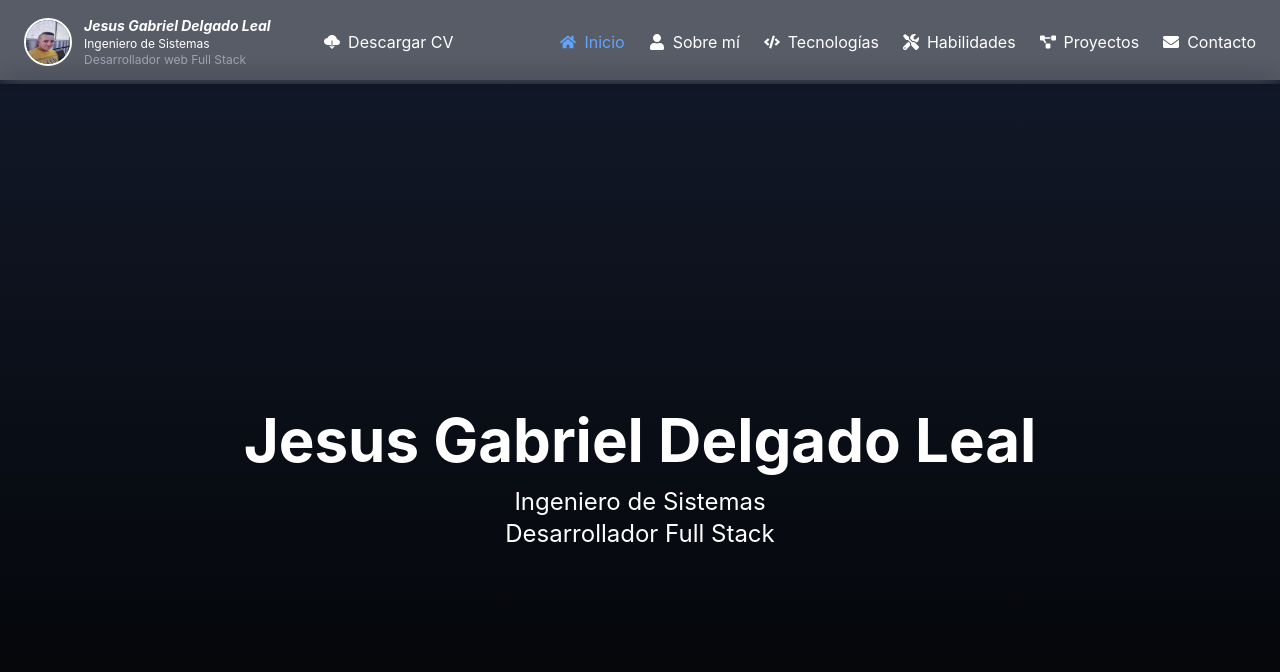
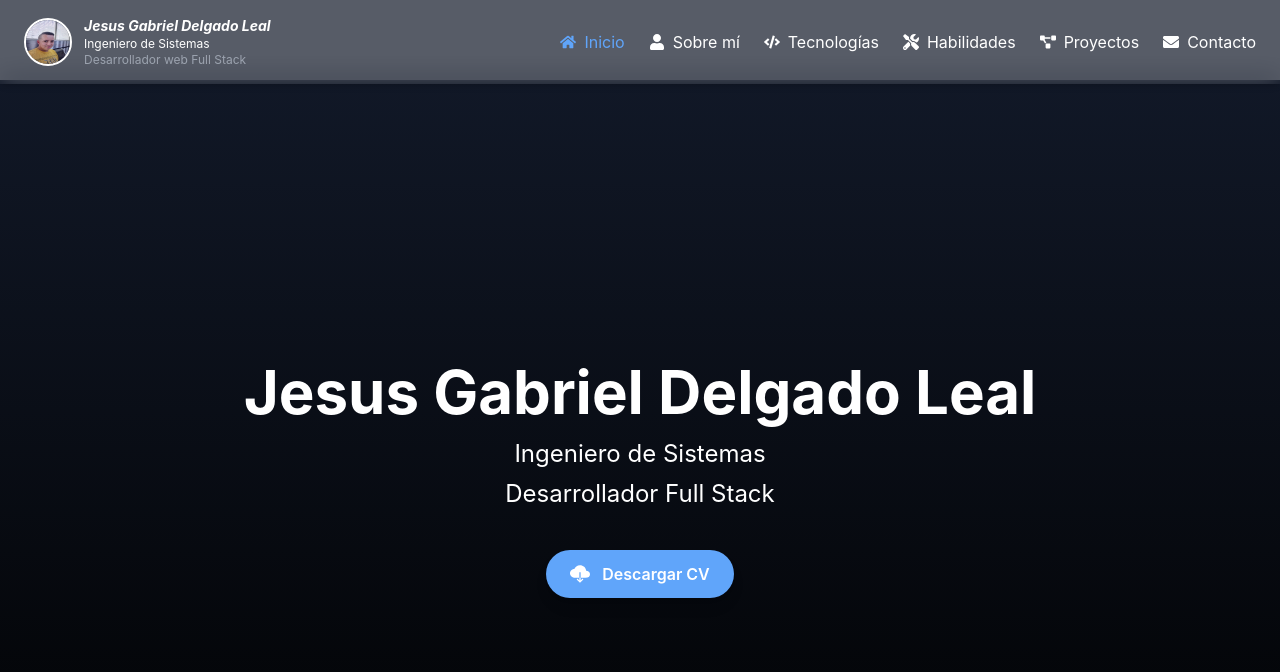
Before and after one commit to jgdelgado17/gabriel-delgado, a React (Create React App) app: page /#/ in a window 1280 px wide. Shown: the top 672 px of the page. Built offline with nearby package versions, Linux system fonts and the light colour scheme.

Commit message:
change button download cv

```diff
--- a/src/components/Hero.tsx
+++ b/src/components/Hero.tsx
@@ -1,12 +1,25 @@
+import { IoCloudDownloadSharp } from "react-icons/io5";
+
 const Hero = () => {
   return (
-    <section className="min-h-screen bg-gradient-to-b from-gray-900 to-black text-white flex items-center justify-center">
-      <div className="text-center">
-        <h1 className="text-4xl md:text-6xl font-bold mb-4">Jesus Gabriel Delgado Leal</h1>
-        <p className="text-xl md:text-2xl">Ingeniero de Sistemas</p>
-        <p className="text-xl md:text-2xl">Desarrollador Full Stack</p>
-      </div>
-    </section>
+      <section className="min-h-screen bg-gradient-to-b from-gray-900 to-black text-white flex items-center justify-center px-4">
+        <div className="text-center">
+          <h1 className="text-4xl md:text-6xl font-bold mb-4">Jesus Gabriel Delgado Leal</h1>
+          <p className="text-xl md:text-2xl mb-2">Ingeniero de Sistemas</p>
+          <p className="text-xl md:text-2xl mb-6">Desarrollador Full Stack</p>
+
+          <div className="mt-10 flex justify-center">
+            <a
+                href={`${process.env.PUBLIC_URL}${process.env.REACT_APP_CV_URL}`}
+                className="bg-blue-400 hover:bg-blue-600 text-white font-semibold py-3 px-6 rounded-full flex items-center gap-3 shadow-lg hover:shadow-xl transition duration-300 ease-in-out"
+                download
+            >
+              <IoCloudDownloadSharp className="text-xl" />
+              <span className="text-base">Descargar CV</span>
+            </a>
+          </div>
+        </div>
+      </section>
   );
 };
 
--- a/src/components/Navbar.tsx
+++ b/src/components/Navbar.tsx
@@ -9,7 +9,6 @@ import {
   FaBars,
   FaTimes
 } from "react-icons/fa";
-import { IoCloudDownloadSharp } from "react-icons/io5";
 import { useEffect, useState } from "react";
 
 const navItems = [
@@ -47,16 +46,6 @@ const Navbar = () => {
             <h2 className="text-xs">Ingeniero de Sistemas</h2>
             <p className="text-xs text-gray-400">Desarrollador web Full Stack</p>
           </div>
-        </div>
-
-        <div className="hidden md:block">
-          <a
-              href={`${process.env.PUBLIC_URL}${process.env.REACT_APP_CV_URL}`}
-              className="flex items-center gap-2 hover:text-blue-400 transition"
-              download
-          >
-            <IoCloudDownloadSharp /> Descargar CV
-          </a>
         </div>
 
         {/* Botones: darkmode + hamburguesa */}
```
